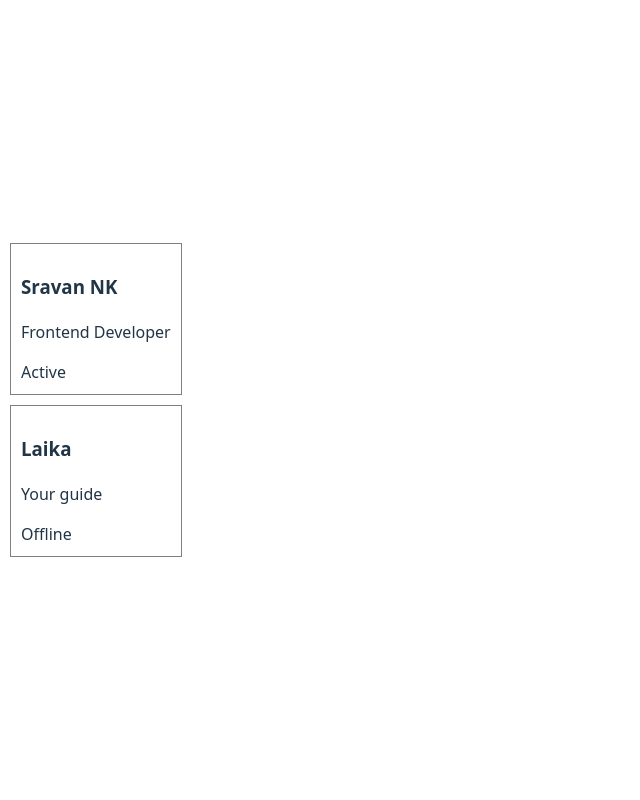
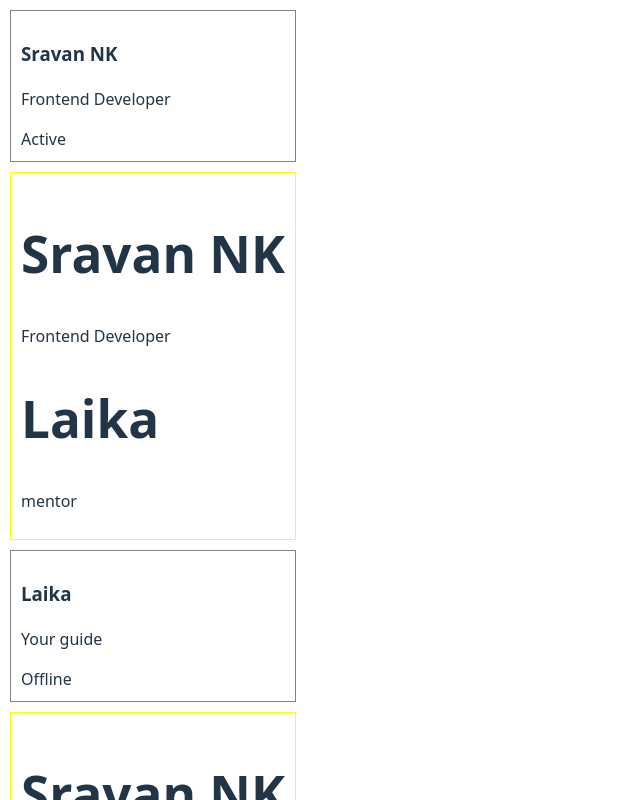
Before and after one commit to sravannk21/frontend-learning, a React (Vite) app in the folder React/react-app/: page / in a window 1280 px wide. Shown: the top 800 px of the page, without its empty margins (0-640 px from the left). Built offline with nearby package versions, Linux system fonts and the light colour scheme.

Commit message:
Added profile componet and implimented props

```diff
--- a/React/react-app/src/App.jsx
+++ b/React/react-app/src/App.jsx
@@ -1,18 +1,28 @@
-function Card(props){
+import Profile from "./Profile";
+function Card(props) {
   return (
-    <div style={{border:"1px solid gray", padding:"10px", margin:"10px"}}>
-      <h3>{props.name}</h3>
-      <p>{props.role}</p>
-      {props.active ? <span>Active</span>: <span>Offline</span>}
+    <div>
+      <section
+        style={{ border: "1px solid gray", padding: "10px", margin: "10px" }}
+      >
+        <h3>{props.name}</h3>
+        <p>{props.role}</p>
+        {props.active ? <span>Active</span> : <span>Offline</span>}
+      </section>
+
+      <section style={{border: "1px solid yellow", padding: "10px", margin: "10px"}}>
+        <Profile name="Sravan NK" role="Frontend Developer"/>
+        <Profile name="Laika" role="mentor"/>
+      </section>
     </div>
-  )
+  );
 }
 
 export default function App() {
   return (
     <div>
       <Card name="Sravan NK" role="Frontend Developer" active={true} />
-      <Card name="Laika" role="Your guide" active={false}/>
+      <Card name="Laika" role="Your guide" active={false} />
     </div>
-  )
+  );
 }
--- /dev/null
+++ b/React/react-app/src/Profile.jsx
@@ -0,0 +1,10 @@
+function Profile(props){
+    return (
+        <div>
+            <h1>{props.name}</h1>
+            <p>{props.role}</p>
+        </div>
+    )
+}
+
+export default Profile;
```
